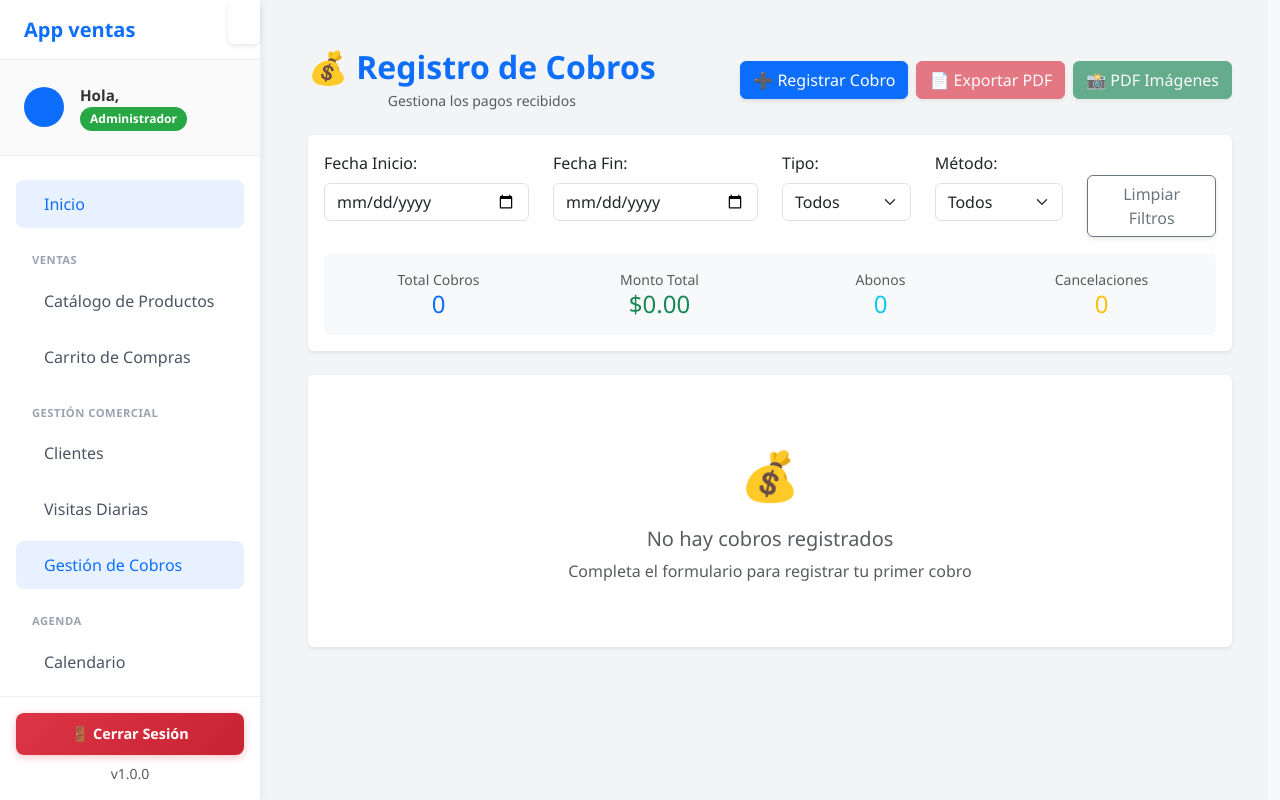
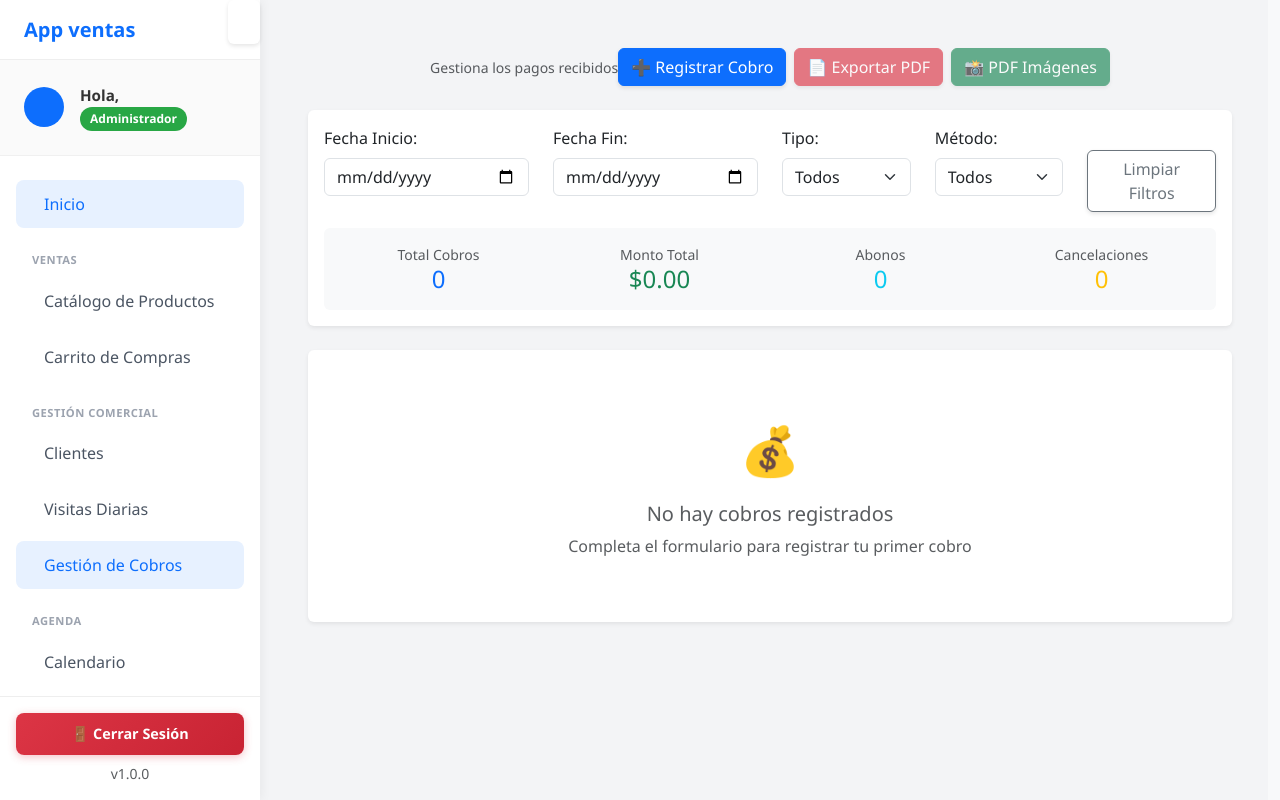
Before and after one commit to AntonioRomeroVelez/proyectoFarmacia, a Vue app: page /cobros in a window 1280 px wide. Built offline with nearby package versions, Linux system fonts and the light colour scheme; sample sign-in values are in the browser's storage; some icons are missing; what vue3-virtual-scroller would draw is missing.

Commit message:
vista cobros para editar un cobro

```diff
--- a/src/views/CobrosView.vue
+++ b/src/views/CobrosView.vue
@@ -1,9 +1,8 @@
 <template>
   <div class="container-fluid py-4">
     <!-- Header -->
-    <div class="d-flex justify-content-between align-items-center mb-4  flex-wrap">
+    <div class="d-flex justify-content-center align-items-center mb-4  flex-wrap">
       <div class="text-center">
-        <h2 class="fw-bold text-primary mb-1">💰 Registro de Cobros</h2>
         <p class="text-muted mb-0 small">Gestiona los pagos recibidos</p>
       </div>
       <div class="d-flex gap-2">
@@ -430,7 +429,7 @@
       // Modo Edición
       updateCobro({ ...formulario.value, id: editingId.value });
     } else {
-  // Modo Creación
+      // Modo Creación
       addCobro({ ...formulario.value });
     }
 
@@ -478,7 +477,7 @@
   };
   imagenesPreview.value = [];
   if (fileInput.value) {
-    fileInput.value.reset();
+    fileInput.value.value = '';
   }
 };
 
@@ -641,7 +640,7 @@
   showPdfOptions.value = false;
   const cobrosConImagen = cobros.value.filter(c => (c.imagenes && c.imagenes.length > 0) || c.imagen);
 
-// Import dynamically or ensure it's destructured correctly if not already
+  // Import dynamically or ensure it's destructured correctly if not already
   const { exportCobrosImagenes } = usePDFGenerator();
   exportCobrosImagenes(cobrosConImagen, action);
 };
```
